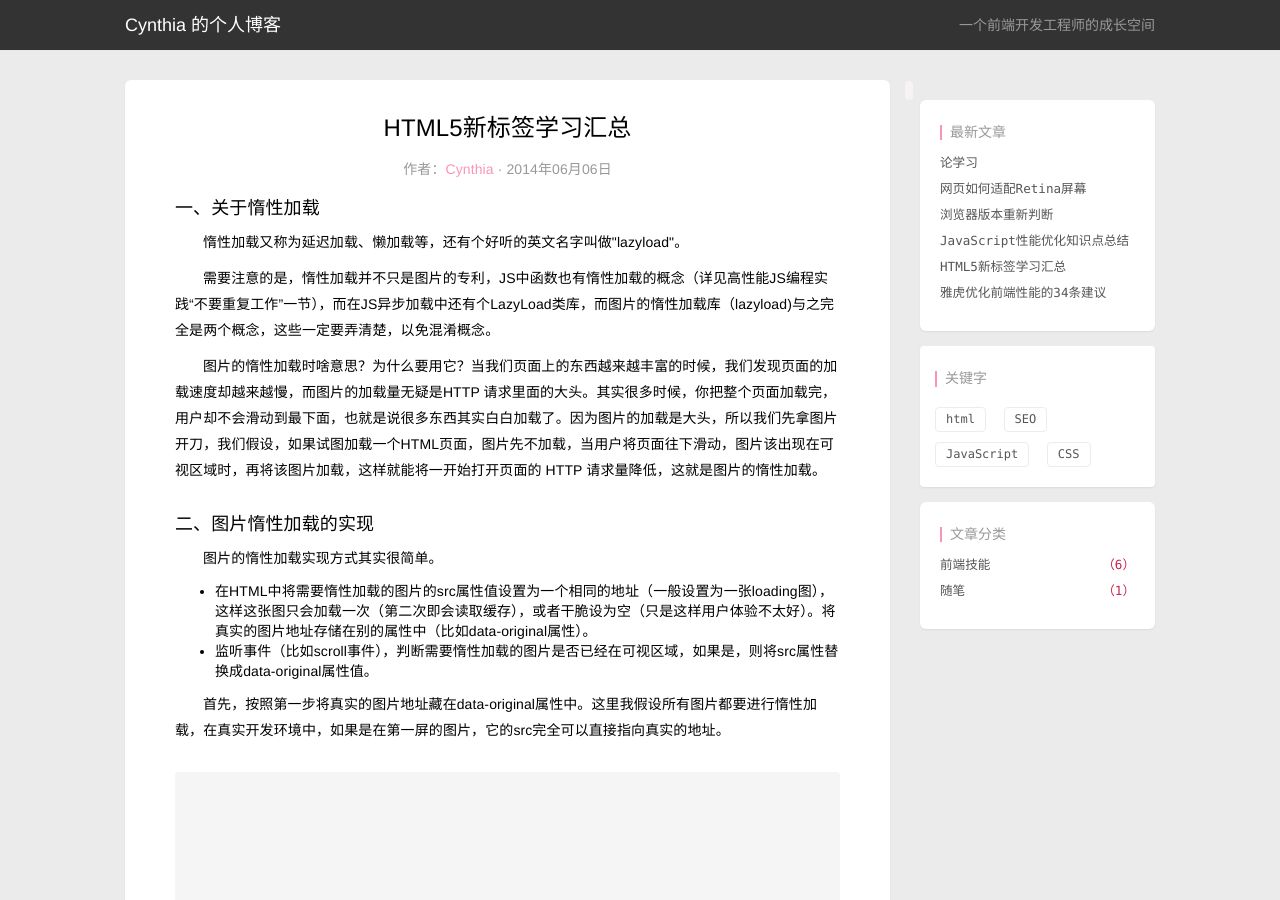
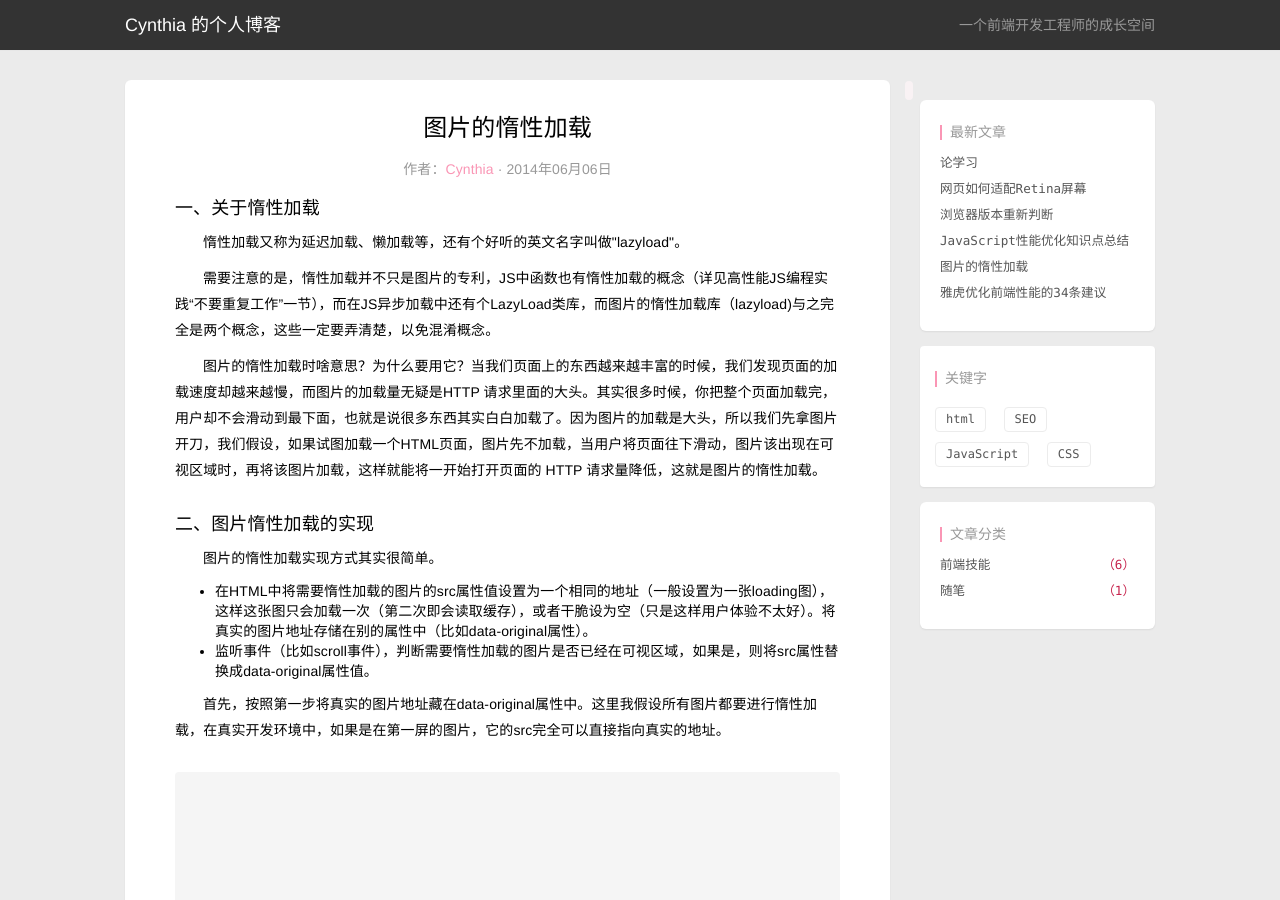
Before and after one commit to ChengYiFan/Blog, a Jekyll site: the page built from _posts/2014-06-06-the-lazy-loading-of-pictures.html, in a window 1280 px wide and 900 px high. Built offline with Jekyll 4.4.1, drawn with Linux system fonts in a browser that asks for light colours; nearby versions of some CDN libraries; Markdown is read by kramdown in place of the engine named in the settings.

Commit message:
update posts

```diff
--- a/_posts/2014-06-06-the-lazy-loading-of-pictures.html
+++ b/_posts/2014-06-06-the-lazy-loading-of-pictures.html
@@ -1,6 +1,6 @@
 ---
 layout: default
-title: HTML5新标签学习汇总
+title: 图片的惰性加载
 category: skill
 tags: JavaScript
 excerpt: 图片的惰性加载是啥意思？为什么要用它？当我们页面上的东西越来越丰富的时候，我们发现页面的加载速度却越来越慢，而图片的加载量无疑是
@@ -24,7 +24,7 @@ excerpt: 图片的惰性加载是啥意思？为什么要用它？当我们页
     </ul>
     <p>&nbsp;&nbsp;&nbsp;&nbsp;&nbsp;&nbsp;&nbsp;首先，按照第一步将真实的图片地址藏在data-original属性中。这里我假设所有图片都要进行惰性加载，在真实开发环境中，如果是在第一屏的图片，它的src完全可以直接指向真实的地址。</p>
     <pre>
-    <code class="javascript">
+    <code class="html">
     <ul>
     	<li class="lazy"><img src="images/loading.gif" alt="" data-original="images/1.jpg"></li>
     	<li class="lazy"><img src="images/loading.gif" alt="" data-original="images/2.jpg"></li>
@@ -56,6 +56,9 @@ excerpt: 图片的惰性加载是啥意思？为什么要用它？当我们页
                 }else{
                     imageLoaded(obj,obj.getAttribute('data-original'));
                 }
+            }else{
+                //假设图片标签在HTML中的顺序和实际页面中顺序一致
+                break;
             }
         }
     }
```
